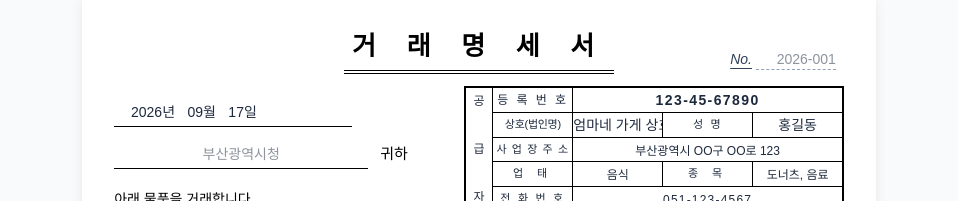
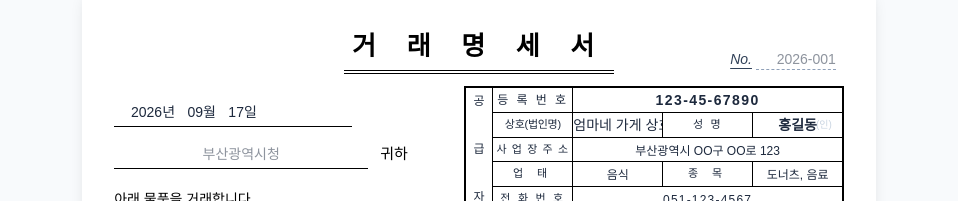
Before and after one commit to bradyhyj/invoice-management, a Svelte app: page / in a window 1280 px wide. Shown: the part 173-374 px from the top of the page, without its empty margins (161-1119 px from the left). Built offline with nearby package versions, Linux system fonts and the light colour scheme; a web font is replaced by a local one.

Commit message:
feat: 직인 기능 추가
- AI가 남긴 comment도 수정함

```diff
--- a/src/components/DocumentForm.svelte
+++ b/src/components/DocumentForm.svelte
@@ -108,7 +108,7 @@
         <!-- 상단 툴바 -->
         <div class="flex justify-between items-center mb-6 print:hidden">
             <div>
-                <!-- 💡 type에 따라 툴바 제목 변경 -->
+                <!-- type에 따라 툴바 제목 변경 -->
                 <h1 class="text-2xl font-bold text-slate-900">
                     {type === "invoice" ? "거래명세서 작성기" : "견적서 작성기"}
                 </h1>
@@ -134,7 +134,7 @@
             <div class="flex justify-between items-end mb-3">
                 <div class="w-32"></div>
                 <div class="text-center flex-1 pt-2">
-                    <!-- 💡 type에 따라 문서 제목 변경 -->
+                    <!-- type에 따라 문서 제목 변경 -->
                     <h2
                         class="text-[26px] font-bold tracking-[0.45em] text-black inline-block border-b-4 border-double border-black pb-1 px-2"
                     >
@@ -245,12 +245,46 @@
                                     class="border border-black w-10 text-[11px] tracking-[0.2em]"
                                     >성 명</td
                                 >
-                                <td class="border border-black">
+                                <td
+                                    class="border border-black relative overflow-hidden"
+                                >
+                                    <!-- 도장 이미지 -->
+                                    <div
+                                        class="absolute right-1 top-1/2 -translate-y-1/2 w-7 h-7 z-0 flex items-center justify-center pointer-events-none"
+                                    >
+                                        {#if stampImg}
+                                            <img
+                                                src={stampImg}
+                                                alt="도장"
+                                                class="w-full h-full object-contain opacity-85"
+                                            />
+                                        {:else}
+                                            <span
+                                                class="text-[10px] text-slate-300 print:text-black print:font-bold"
+                                                >(인)</span
+                                            >
+                                        {/if}
+                                    </div>
+
+                                    <!-- 이름 입력칸 -->
                                     <input
                                         type="text"
                                         bind:value={supplier.boss}
-                                        class="w-full text-center outline-none"
+                                        class="w-full h-full text-center outline-none bg-transparent relative z-10 font-bold"
                                     />
+
+                                    <!-- 업로드 버튼) -->
+                                    <label
+                                        class="absolute right-1 top-1/2 -translate-y-1/2 w-7 h-7 z-20 cursor-pointer rounded-full hover:bg-slate-200/50 transition-colors"
+                                        title="클릭하여 도장 이미지 업로드"
+                                    >
+                                        <input
+                                            type="file"
+                                            accept="image/*"
+                                            class="hidden"
+                                            on:change={handleStampUpload}
+                                        />
+                                    </label>
                                 </td>
                             </tr>
                             <tr>
```
